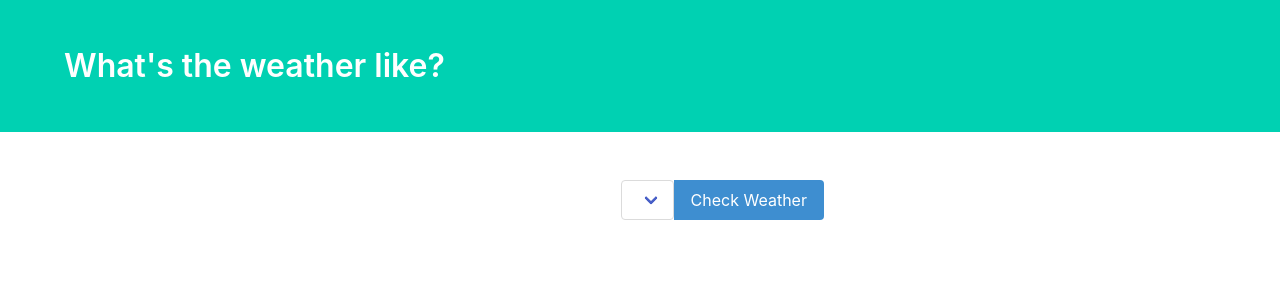
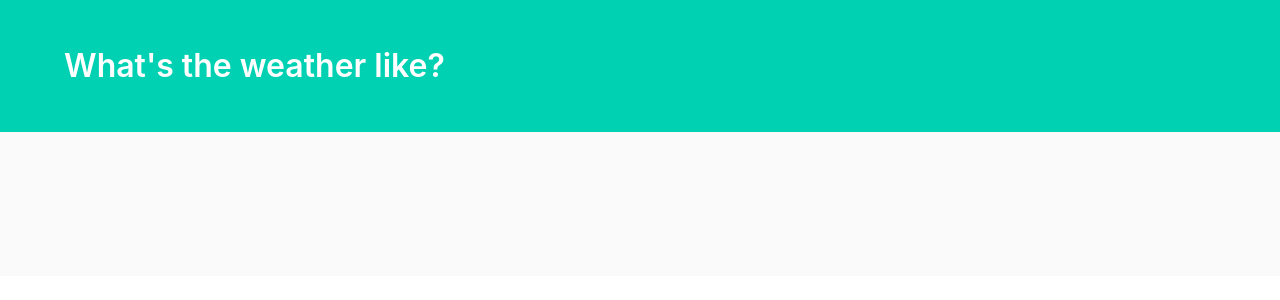
Before and after one commit to akashjadhav3/geodjango_test, a Django app: page / in a window 1280 px wide. Shown: the top 300 px of the page. Run offline with Django 3.2, Linux system fonts and the light colour scheme; lists and menus that the app fills with data are empty; parts of the project's set-up code (start-up, migrations or seed data) failed here and were passed over; some libraries are stand-ins or nearby versions.

Commit message:
some changes

```diff
--- a/reporter/models.py
+++ b/reporter/models.py
@@ -1,11 +1,13 @@
 from django.db import models
 from django.contrib.gis.db import models
 from django.db.models import Manager as GeoManager
+from djgeojson.fields import PolygonField
 
 class Incidences(models.Model):
     name = models.CharField(max_length=20)
     location = models.PointField(srid=4326)
     objects = GeoManager()
+    geom = PolygonField()
 
     def __str__(self):
         return self.name
--- a/reporter/templates/reporter/index.html
+++ b/reporter/templates/reporter/index.html
@@ -12,6 +12,7 @@
     <meta http-equiv="X-UA-Compatible" content="ie=edge">
     <title>Document</title>
     <link rel="stylesheet" href="https://cdnjs.cloudflare.com/ajax/libs/bulma/0.6.2/css/bulma.css" />
+    <script src="https://ajax.googleapis.com/ajax/libs/jquery/3.5.1/jquery.min.js"></script>
     <style type="text/css">
         #gis { width:80%; height:700px;}
     </style>
@@ -29,72 +30,41 @@
             </div>
         </div>
     </section>
-    <section class="section">
-        <div class="container">
-            <div class="columns">
-                <div class="column is-offset-4 is-4">
-                    <form method="POST">
-                        {% csrf_token %}
-                        <div class="field has-addons">
-                            <div class="control is-expanded">
-                                {{ form.name }}
-                            </div>
-                            <div class="select">
-                                <select name='city_name'>
-                                {% for weather_details in geodata %}
-                                    <option>{{weather_details.city}}</option>
-                                {% endfor %}
-                                </select>
-                            </div>
-                            <div class="control">
-                                <button type="submit" class="button is-info" >
-                                    Check Weather
-                                </button>
-                            </div>
-                        </div>
-                    </form>
 
-                </div>
-                <br>
-
-            </div>
             <div>
             {% leaflet_map "gis" %}
             </div>
-        </div>
-    </section>
-    <section class="section">
-        <div class="container">
-            <div class="columns">
-                <div class="column is-offset-4 is-4">
-                    {% for city_weather in weather_data %}
-                    <div class="box">
-                        <article class="media">
-                            <div class="media-left">
-                                <figure class="image is-50x50">
-                                    <img src="http://openweathermap.org/img/w/{{ city_weather.icon }}.png" alt="Image">
-                                </figure>
-                            </div>
-                            <div class="media-content">
-                                <div class="content">
-                                    <p>
-                                        <span class="title">{{ city_weather.city }}</span>
-                                        <br>
-                                        <span class="subtitle">{{ city_weather.temperature }}° F</span>
-                                        <br> {{ city_weather.description }}
-                                    </p>
-                                </div>
-                            </div>
-                        </article>
-                    </div>
-                    {% endfor %}
-                </div>
-            </div>
-        </div>
-    </section>
+
     <footer class="footer">
     </footer>
+{% comment %} <script type="text/javascript"> {% endcomment %}
+    {% comment %} function our_layers(map,options){
+        var points = new L.GeoJSON.AJAX("{% url 'data' %}",{
+            onEachFeature: function(feature,layer){
+                layer.bindPopup(feature.properties.name.toString());
+            }
 
+        });
+        points.addTo(map);
+
+    } {% endcomment %}
+
+
+    {% leaflet_map "main" callback="main_map_init" %}
+
+    <script type="text/javascript">
+        function main_map_init (map, options) {
+            var dataurl = '{% url "data" %}';
+            // Download GeoJSON via Ajax
+            $.getJSON(dataurl, function (data) {
+                // Add GeoJSON layer
+                L.geoJson(data).addTo(map);
+            });
+        }
+
+</script>
+
+{% leaflet_map "gis" callback="window.our_layers" %}
 </body>
 
 </html>
--- a/reporter/urls.py
+++ b/reporter/urls.py
@@ -1,7 +1,12 @@
 from django.urls import path
-from . views import HomepageView
+from django.views.generic import TemplateView
+from djgeojson.views import GeoJSONLayerView
+# from . views import *
+from .models import Incidences
 
 urlpatterns = [
-    path('',HomepageView.as_view(), name='home'),
-    path('inciedence_data/',HomepageView.as_view(), name='home'),
+    # path('',HomepageView.as_view(), name='home'),
+    path('',TemplateView.as_view(template_name='reporter/index.html'), name='home'),
+    # path('inciedence_data/',incidence_database, name='city'),
+    path('data.geojson/',GeoJSONLayerView.as_view(model=Incidences), name='data'),
 ]
--- a/reporter/views.py
+++ b/reporter/views.py
@@ -1,5 +1,12 @@
 from django.shortcuts import render
-from django.views.generic import TemplateView
+# from django.views.generic import TemplateView
+# from django.core.serializers import serialize
+# from django.http import HttpResponse
+# from . models import Incidences
 
-class HomepageView(TemplateView):
-    template_name='reporter/index.html'
+# class HomepageView(TemplateView):
+#     template_name='reporter/index.html'
+
+# def incidence_database(request):
+#     cities_as_geojson=serialize('geojson', Incidences.objects.all())
+#     return HttpResponse(cities_as_geojson, content_type='json')
```
Also changed, not shown: geodjango_test/settings.py (+7 -5 lines), reporter/migrations/0001_initial.py, reporter/migrations/0002_auto_20200629_0750.py (deleted), 2 other files.
